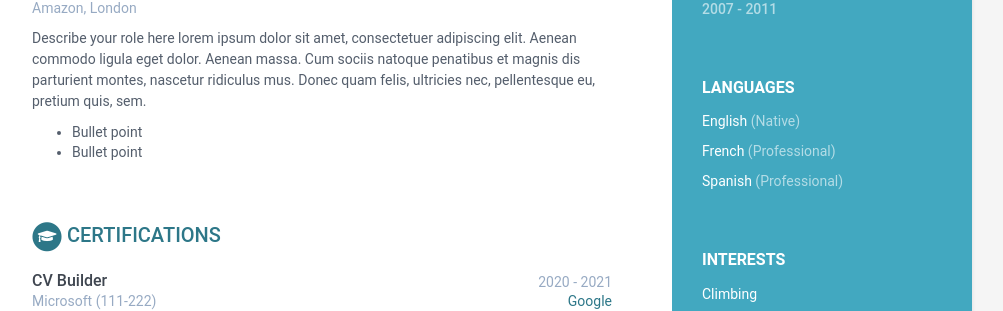
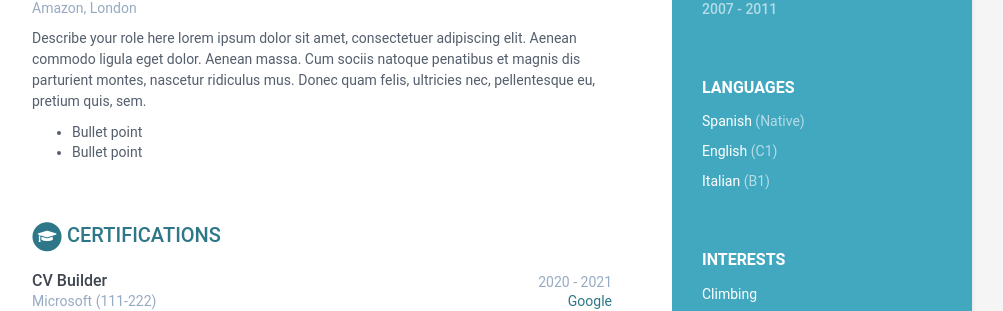
Before and after one commit to sebeteas21/cenon-quintero-cv3, a Jekyll site: the page built from index.html, in a window 1280 px wide and 900 px high, scrolled down 699 px. Shown: the part 147-458 px from the top of the window, without its empty margins (168-1171 px from the left). Built offline with Jekyll 4.4.1, drawn with Linux system fonts in a browser that asks for light colours.

Commit message:
cambia los idiomas

```diff
--- a/_data/data.yml
+++ b/_data/data.yml
@@ -33,14 +33,14 @@ sidebar:
     languages:
       title: Languages
       info:
-        - idiom: English
+        - idiom: Spanish
           level: Native
 
-        - idiom: French
-          level: Professional
+        - idiom: English
+          level: C1
 
-        - idiom: Spanish
-          level: Professional
+        - idiom: Italian
+          level: B1
 
     interests:
       title: Interests
```
